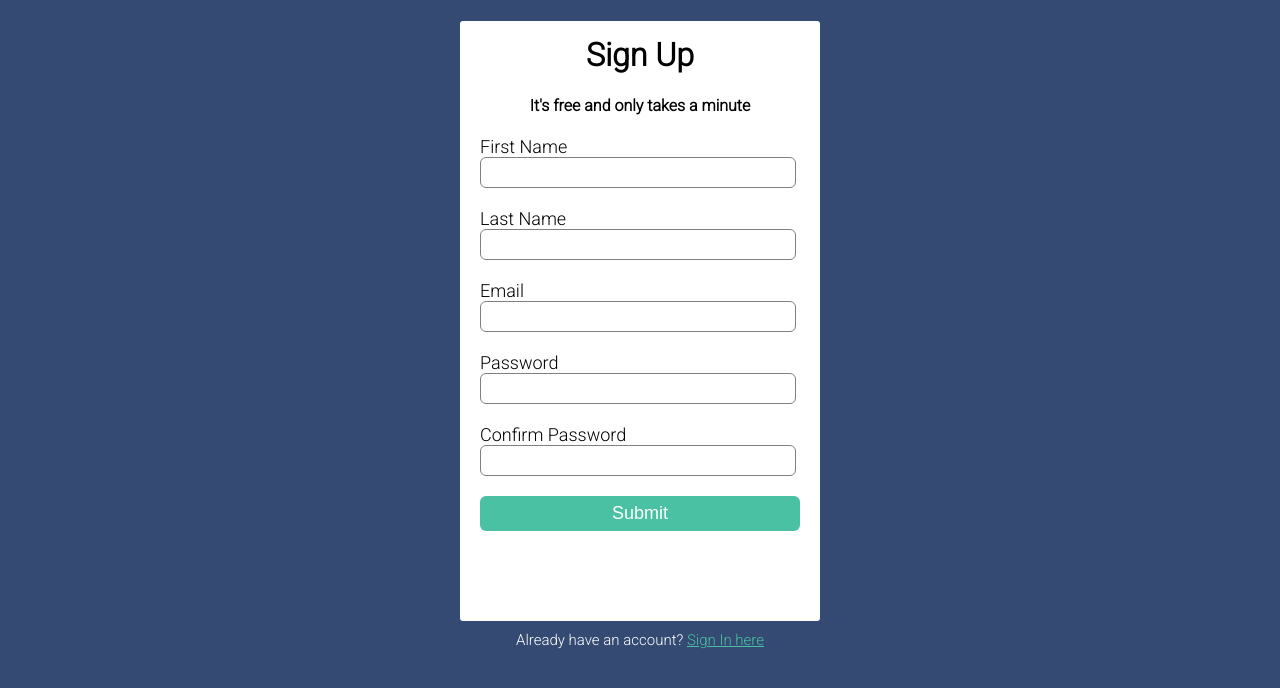
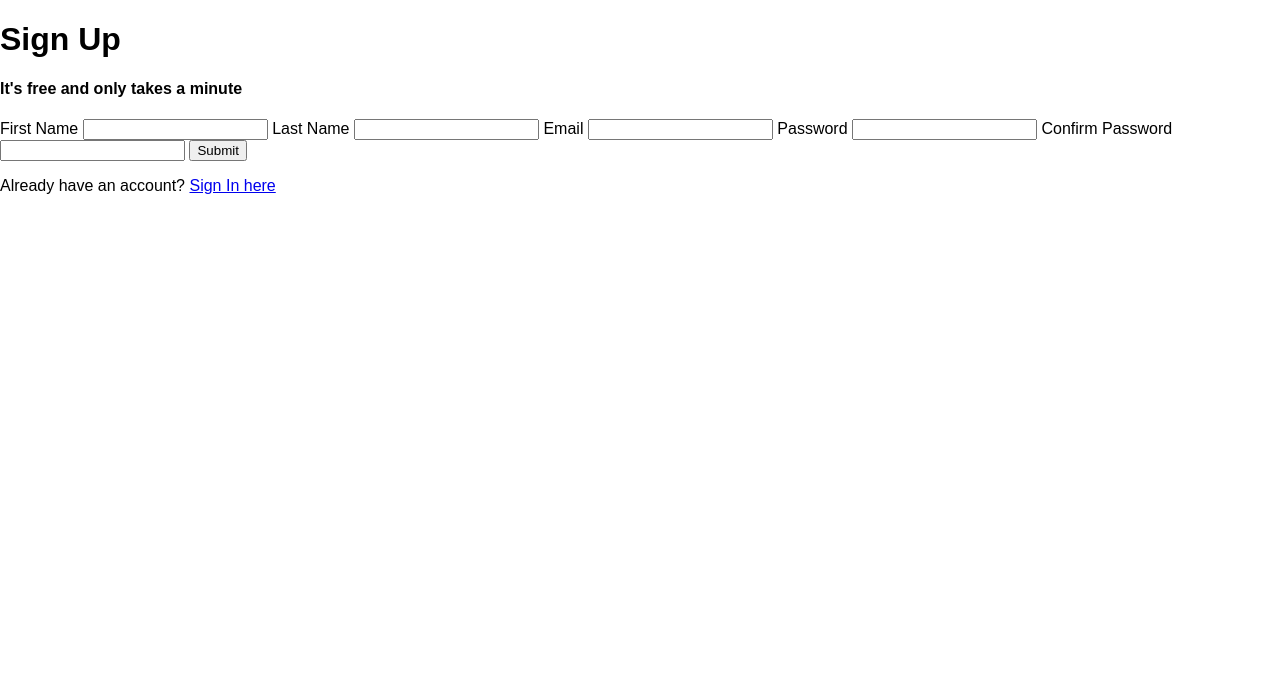
Before and after one commit to IBM-EPBL/IBM-Project-21583-1659785216, a Python web app: template ASSIGNMENT/TEAM LEAD - Prabakaran G/ASSIGNMENT 2/Flask Project/templates/signup.html in a window 1280 px wide. Shown: the top 688 px of the page. Run offline with Jinja, Linux system fonts and the light colour scheme; the template is opened without the code that fills it, so the values that code supplies are empty.

Commit message:
Update style.css

```diff
--- a/ASSIGNMENT/TEAM LEAD - Prabakaran G/ASSIGNMENT 2/Flask Project/static/css/style.css
+++ b/ASSIGNMENT/TEAM LEAD - Prabakaran G/ASSIGNMENT 2/Flask Project/static/css/style.css
@@ -1,82 +1,71 @@
 body {
-  background-color: #344a72;
-  font-family: "Roboto", sans-serif;
+  font-family: Arial, Helvetica, sans-serif;
+  margin: 0;
 }
 
-.signup-box {
-  width: 360px;
-  height: 600px;
-  margin: auto;
-  background-color: white;
-  border-radius: 3px;
+html {
+  box-sizing: border-box;
 }
 
-.signin-box {
-  width: 360px;
-  height: 310px;
-  margin: auto;
-  border-radius: 3px;
-  background-color: white;
+*,
+*:before,
+*:after {
+  box-sizing: inherit;
 }
 
-h1 {
-  text-align: center;
-  padding-top: 15px;
+.column {
+  float: left;
+  width: 33.3%;
+  margin-bottom: 16px;
+  padding: 0 8px;
 }
 
-h4 {
-  text-align: center;
+.card {
+  box-shadow: 0 4px 8px 0 rgba(0, 0, 0, 0.2);
+  margin: 8px;
 }
 
-form {
-  width: 300px;
-  margin-left: 20px;
+.about-section {
+  padding: 50px;
+  text-align: center;
+  background-color: #474e5d;
+  color: white;
 }
 
-form label {
-  display: flex;
-  margin-top: 20px;
-  font-size: 18px;
+.container {
+  padding: 0 16px;
 }
 
-form input {
-  width: 100%;
-  padding: 7px;
-  border: none;
-  border: 1px solid gray;
-  border-radius: 6px;
-  outline: none;
-}
-input[type="submit"] {
-  width: 320px;
-  height: 35px;
-  margin-top: 20px;
-  border: none;
-  background-color: #49c1a2;
-  color: white;
-  font-size: 18px;
-}
-p {
-  text-align: center;
-  padding-top: 20px;
-  font-size: 15px;
-}
-.para-2 {
-  text-align: center;
-  color: white;
-  font-size: 15px;
-  margin-top: -10px;
-}
-.para-2 a {
-  color: #49c1a2;
+.container::after,
+.row::after {
+  content: "";
+  clear: both;
+  display: table;
 }
 
-button{
-  width: 100px;
-  height: 35px;
-  margin-top: 20px;
+.title {
+  color: grey;
+}
+
+.button {
   border: none;
-  background-color: #49c1a2;
+  outline: 0;
+  display: inline-block;
+  padding: 8px;
   color: white;
-  font-size: 18px;
+  background-color: #000;
+  text-align: center;
+  cursor: pointer;
+  width: 50%;
 }
+
+.button:hover {
+  background-color: #555;
+}
+
+@media screen and (max-width: 650px) {
+  .column {
+      width: 100%;
+      display: block;
+  }
+}
```
